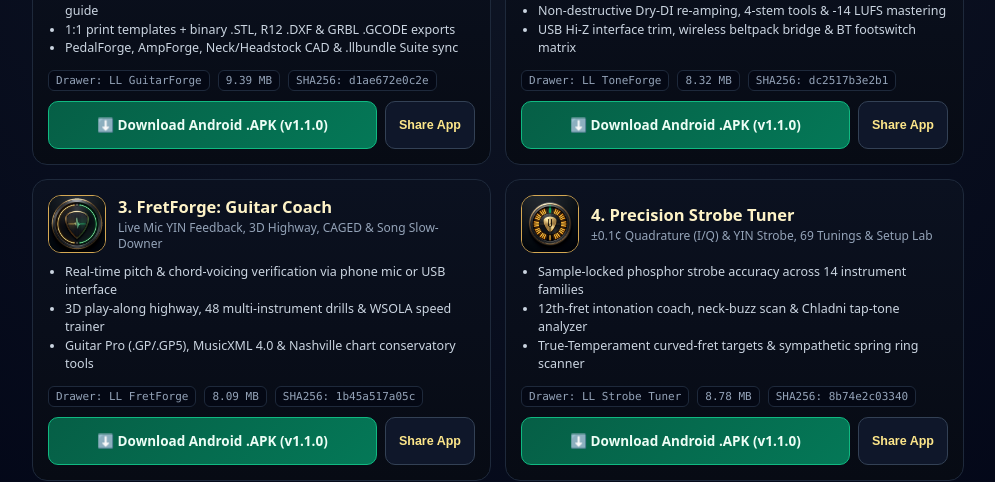
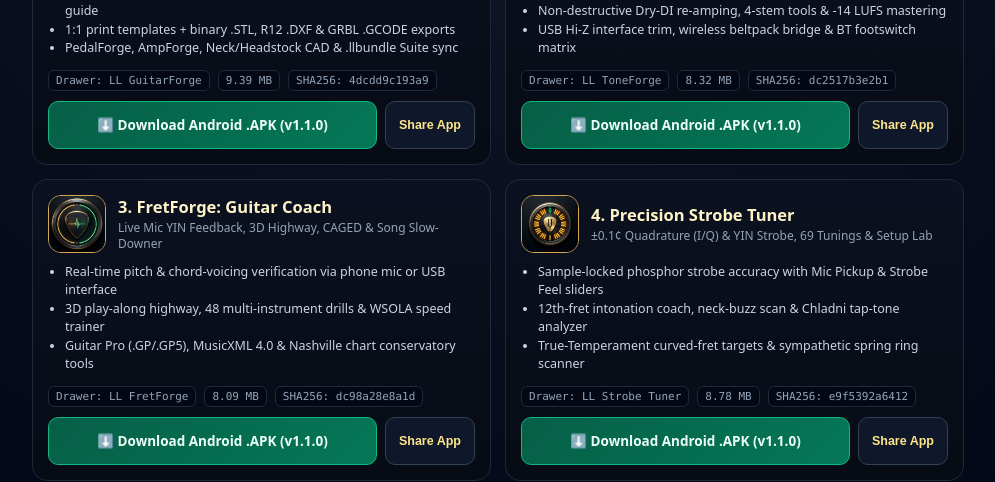
Before and after one commit to luthierlabsllc/luthierlabs-beta, a plain HTML site: page index.html in a window 1280 px wide. Shown: the part 256-738 px from the top of the page, without its empty margins (142-1137 px from the left). Drawn offline with Linux system fonts and the light colour scheme.

Commit message:
Update v1.1.0 beta APKs with dual Mic Pickup & Strobe Feel sensitivity sliders

```diff
--- a/index.html
+++ b/index.html
@@ -277,7 +277,7 @@
           <div class="meta" style="margin-bottom:10px;">
             <span>Drawer: LL GuitarForge</span>
             <span>9.39 MB</span>
-            <span>SHA256: d1ae672e0c2e</span>
+            <span>SHA256: 4dcdd9c193a9</span>
           </div>
           <div class="actions">
             <a class="dl-btn" href="https://github.com/luthierlabsllc/luthierlabs-beta/releases/download/v1.1.0/GuitarForge-ToneStudio-v1.1.0.apk">⬇️ Download Android .APK (v1.1.0)</a>
@@ -333,7 +333,7 @@
           <div class="meta" style="margin-bottom:10px;">
             <span>Drawer: LL FretForge</span>
             <span>8.09 MB</span>
-            <span>SHA256: 1b45a517a05c</span>
+            <span>SHA256: dc98a28e8a1d</span>
           </div>
           <div class="actions">
             <a class="dl-btn" href="https://github.com/luthierlabsllc/luthierlabs-beta/releases/download/v1.1.0/FretForge-GuitarCoach-v1.1.0.apk">⬇️ Download Android .APK (v1.1.0)</a>
@@ -352,7 +352,7 @@
             </div>
           </div>
           <ul class="highlights" style="margin-top:10px;">
-            <li>Sample-locked phosphor strobe accuracy across 14 instrument families</li>
+            <li>Sample-locked phosphor strobe accuracy with Mic Pickup &amp; Strobe Feel sliders</li>
             <li>12th-fret intonation coach, neck-buzz scan &amp; Chladni tap-tone analyzer</li>
             <li>True-Temperament curved-fret targets &amp; sympathetic spring ring scanner</li>
           </ul>
@@ -361,7 +361,7 @@
           <div class="meta" style="margin-bottom:10px;">
             <span>Drawer: LL Strobe Tuner</span>
             <span>8.78 MB</span>
-            <span>SHA256: 8b74e2c03340</span>
+            <span>SHA256: e9f5392a6412</span>
           </div>
           <div class="actions">
             <a class="dl-btn" href="https://github.com/luthierlabsllc/luthierlabs-beta/releases/download/v1.1.0/PrecisionStrobe-Tuner-v1.1.0.apk">⬇️ Download Android .APK (v1.1.0)</a>
```
